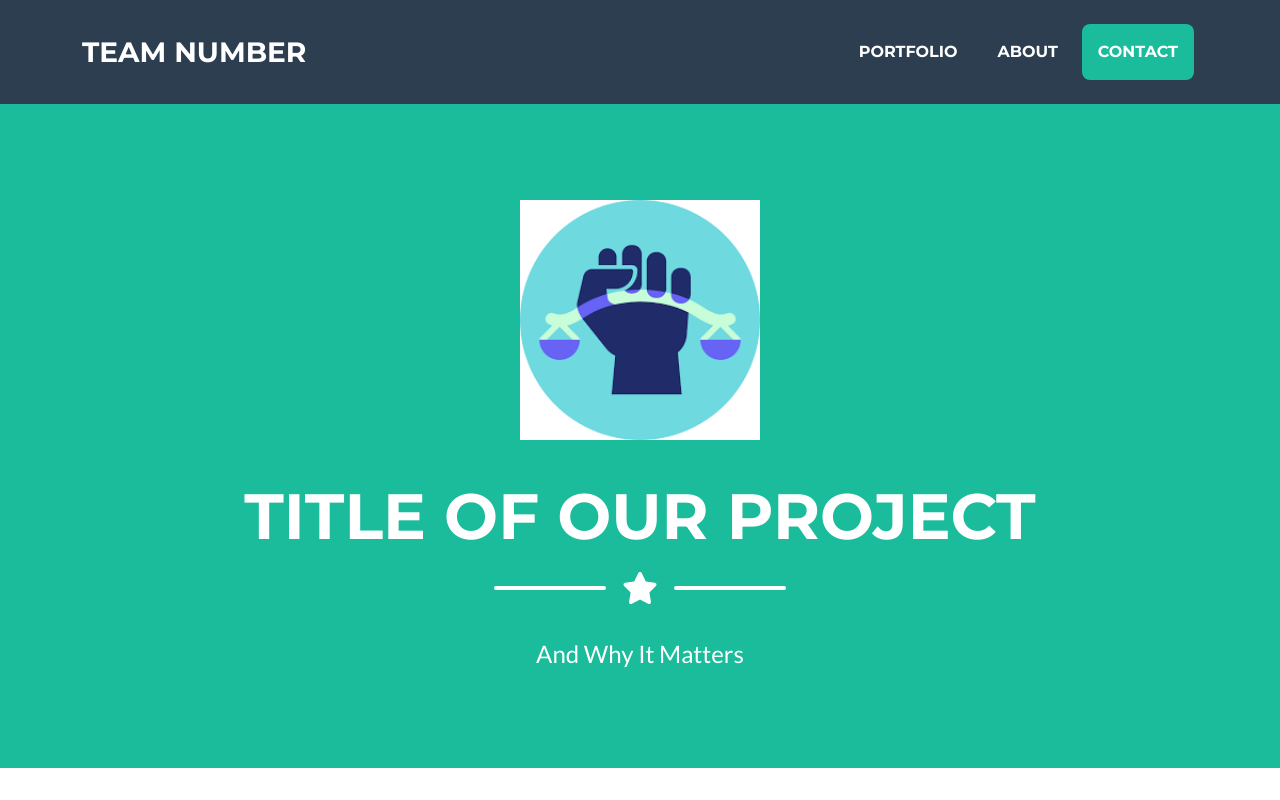
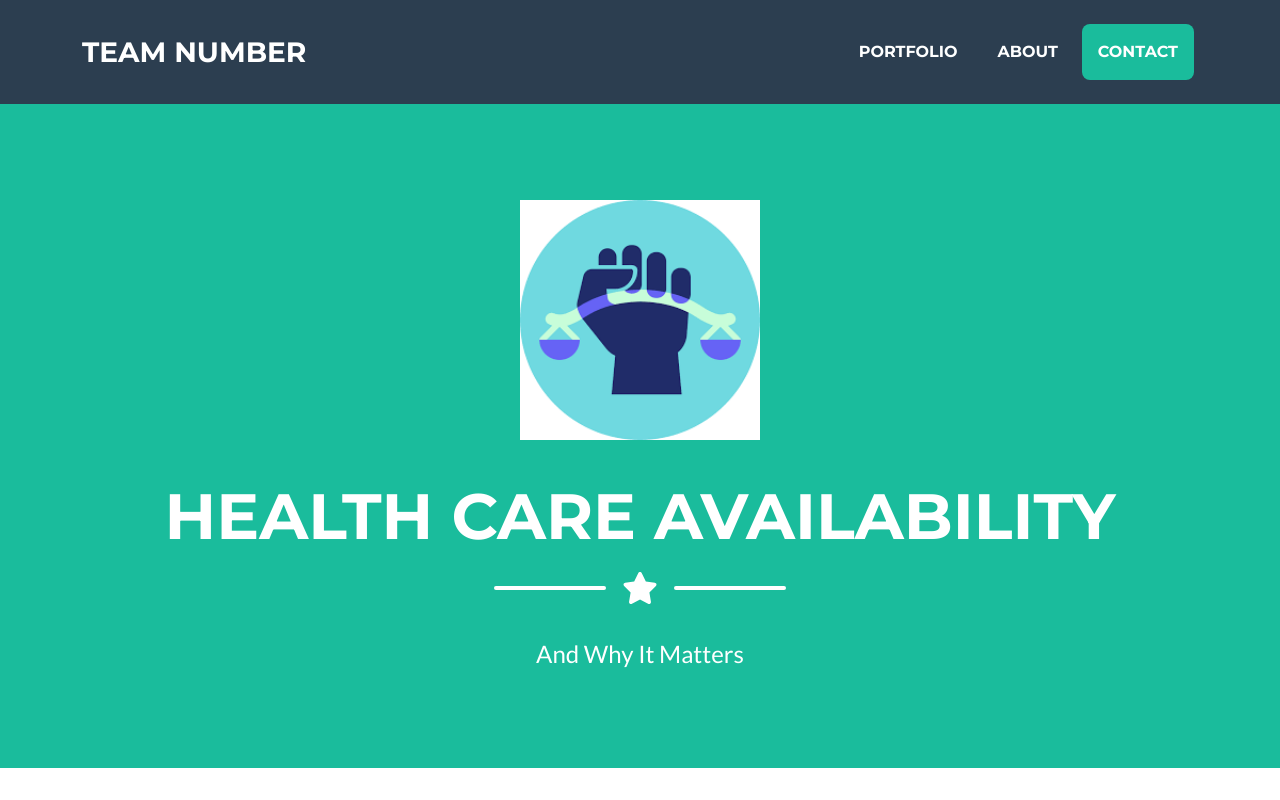
Before and after one commit to ISS210Sec001Team13/ISS210Sec01Team13, a plain HTML site: page index.html in a window 1280 px wide. Shown: the top 800 px of the page. Drawn offline with nearby package versions, Linux system fonts and the light colour scheme.

Commit message:
Update index.html

```diff
--- a/index.html
+++ b/index.html
@@ -5,7 +5,7 @@
         <meta name="viewport" content="width=device-width, initial-scale=1, shrink-to-fit=no" />
         <meta name="description" content="" />
         <meta name="author" content="" />
-        <title>ISS 210-0.. Final</title>
+        <title>ISS 210-076-13.Final</title>
         <!-- Favicon-->
         <link rel="icon" type="image/x-icon" href="assets/favicon.ico" />
         <!-- Font Awesome icons (free version)-->
@@ -40,7 +40,7 @@
                 <!-- Masthead Avatar Image-->
                 <img class="masthead-avatar mb-5" src="assets/img/portfolio/ISSfront.png" alt="..." />
                 <!-- Masthead Heading-->
-                <h1 class="masthead-heading text-uppercase mb-0">Title of Our Project</h1>
+                <h1 class="masthead-heading text-uppercase mb-0">Health Care Availability </h1>
                 <!-- Icon Divider-->
                 <div class="divider-custom divider-light">
                     <div class="divider-custom-line"></div>
```
